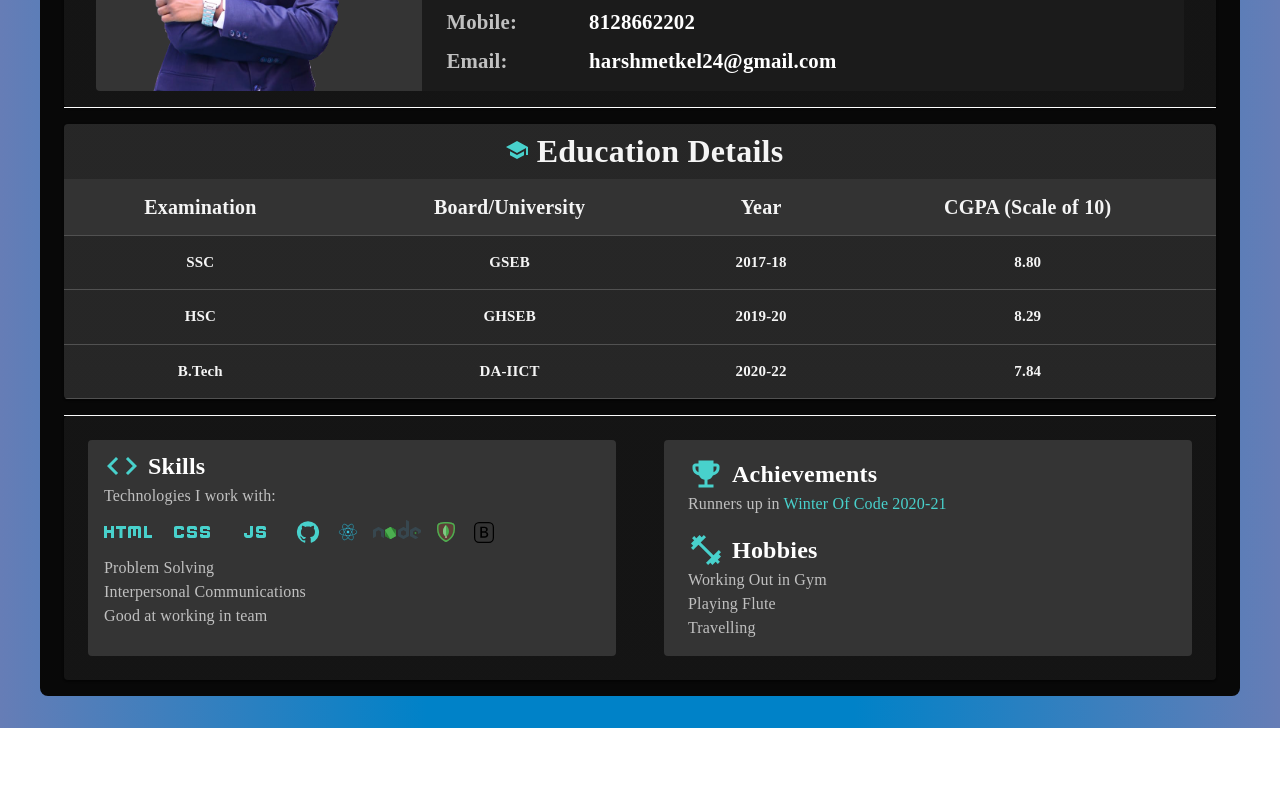
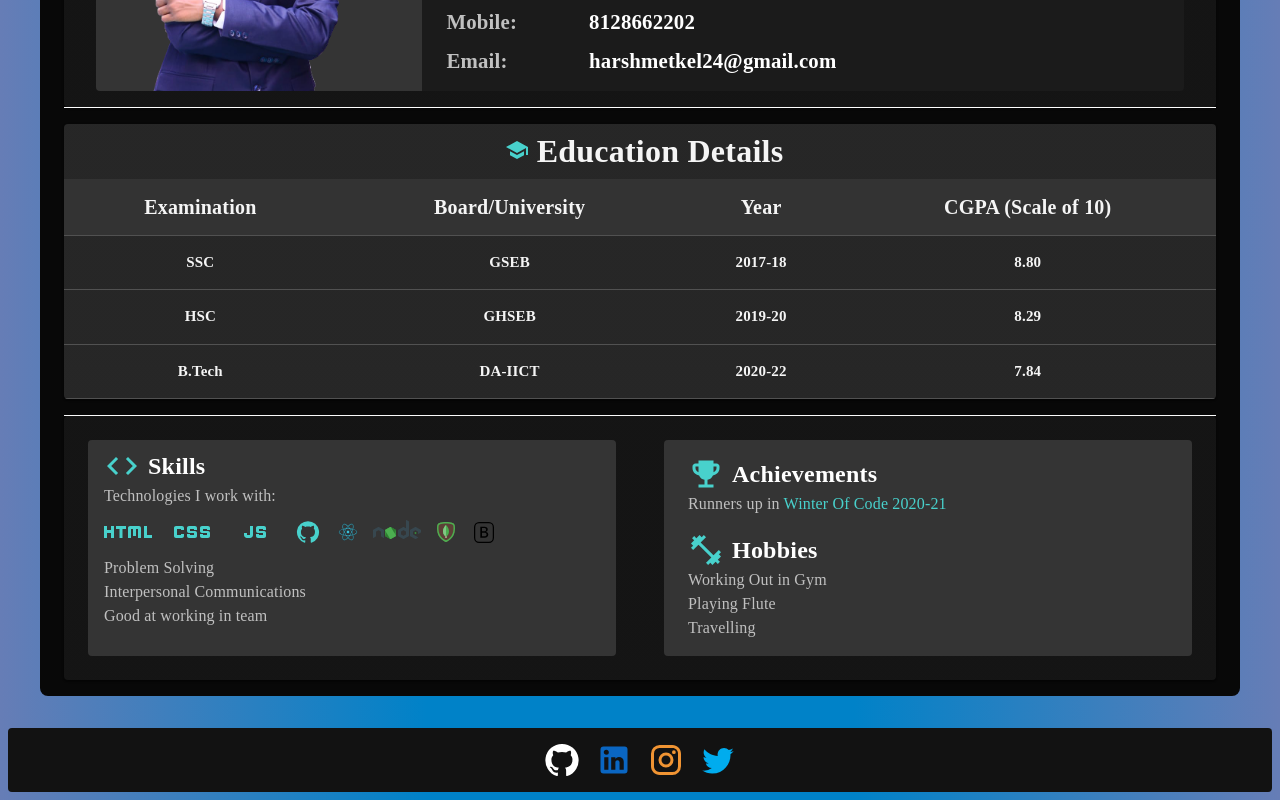
Before and after one commit to harshmetkel24/portfolio, a React (Create React App) app in the folder portfolio/: page / in a window 1280 px wide. Shown: the part 397-1197 px from the top of the page. Before the commit the page ends 1125 px from the top, so only its background shows below. Built offline with nearby package versions, Linux system fonts and the light colour scheme.

Commit message:
Footer component created and also scroll to top feature added to projects page

```diff
--- /dev/null
+++ b/portfolio/src/Components/Footer.js
@@ -0,0 +1,73 @@
+import React from "react";
+
+import { IconButton, Paper } from "@mui/material";
+import { Box } from "@mui/system";
+
+import GitHubIcon from "@mui/icons-material/GitHub";
+import LinkedInIcon from "@mui/icons-material/LinkedIn";
+import InstagramIcon from "@mui/icons-material/Instagram";
+import TwitterIcon from "@mui/icons-material/Twitter";
+
+const IconStyle = {
+  fontSize: "1.5em",
+};
+
+const IconButtonStyle = {
+  height: "2em",
+};
+
+const Footer = () => {
+  return (
+    <>
+      <Paper elevation={0} sx={{ padding: "0.5em 0" }}>
+        <Box sx={{ margin: "auto", width: "fit-content" }}>
+          <IconButton
+            href="https://github.com/harshmetkel24"
+            target="_blank"
+            sx={IconButtonStyle}
+          >
+            <GitHubIcon sx={IconStyle} />
+          </IconButton>
+          <IconButton
+            href="https://www.linkedin.com/in/harshkumar-metkel-9a44731b6"
+            target="_blank"
+            sx={IconButtonStyle}
+          >
+            <LinkedInIcon
+              sx={{
+                ...IconStyle,
+                color: "#0A66C2",
+              }}
+            />
+          </IconButton>
+          <IconButton
+            href="https://www.instagram.com/harshmetkel24/"
+            target="_blank"
+            sx={IconButtonStyle}
+          >
+            <InstagramIcon
+              sx={{
+                ...IconStyle,
+                color: "#f09433",
+                // background:
+                //   "radial-gradient(circle at 30% 107%, #fdf497 0%, #fdf497 5%, #fd5949 45%, #d6249f 60%, #285AEB 90%)",
+                // WebkitBackgroundClip: "text",
+                // backgroundClip: "text",
+                // WebkitTextFillColor: "transparent",
+              }}
+            />
+          </IconButton>
+          <IconButton
+            href="https://twitter.com/harshmetkel24"
+            target="_blank"
+            sx={IconButtonStyle}
+          >
+            <TwitterIcon sx={{ ...IconStyle, color: "#00acee" }} />
+          </IconButton>
+        </Box>
+      </Paper>
+    </>
+  );
+};
+
+export default Footer;
--- /dev/null
+++ b/portfolio/src/Components/ScrollToTopButton.js
@@ -0,0 +1,40 @@
+import React, { useState } from "react";
+
+import { IconButton } from "@mui/material";
+import NavigationIcon from "@mui/icons-material/Navigation";
+
+const ScrollToTopButton = () => {
+  const [visible, setVisible] = useState(false);
+  const toggleVisibility = () => {
+    const scrolled = document.documentElement.scrollTop;
+    console.log(window.innerHeight, scrolled);
+    if (scrolled > 300) {
+      setVisible(true);
+    } else {
+      setVisible(false);
+    }
+  };
+
+  const scrollToTop = () => {
+    window.scrollTo({
+      top: 0,
+      behaviour: "smooth",
+    });
+  };
+
+  window.addEventListener("scroll", toggleVisibility);
+  return (
+    <>
+      {visible && (
+        <IconButton
+          sx={{ position: "fixed", right: "2em", bottom: "1em" }}
+          onClick={scrollToTop}
+        >
+          <NavigationIcon sx={{ fontSize: "1.5em" }} />
+        </IconButton>
+      )}
+    </>
+  );
+};
+
+export default ScrollToTopButton;
--- a/portfolio/src/Pages/ContactMe.js
+++ b/portfolio/src/Pages/ContactMe.js
@@ -10,6 +10,7 @@ import SendIcon from "@mui/icons-material/Send";
 import TypeWriter from "typewriter-effect";
 // importing GraphemeSplitter to split emojis as seperate individual characters
 import GraphemeSplitter from "grapheme-splitter";
+import Footer from "../Components/Footer";
 
 const list = [
   "🙋🏽‍♂️ this side harshmetkel24",
@@ -182,6 +183,7 @@ const ContactMe = () => {
           </Button>
         </Box>
       </Container>
+      <Footer />
     </>
   );
 };
--- a/portfolio/src/Pages/Home.js
+++ b/portfolio/src/Pages/Home.js
@@ -8,6 +8,7 @@ import Navbar from "../Components/Navbar";
 import ProfileCard from "../Components/ProfileCard";
 import EducationTable from "../Components/EducationTable";
 import ExtraDetailsCard from "../Components/ExtraDetailsCard";
+import Footer from "../Components/Footer";
 
 const Home = () => {
   useEffect(() => {
@@ -40,6 +41,7 @@ const Home = () => {
         />
         <ExtraDetailsCard />
       </Container>
+      <Footer />
     </>
   );
 };
--- a/portfolio/src/Pages/Projects.js
+++ b/portfolio/src/Pages/Projects.js
@@ -6,6 +6,8 @@ import GitHubIcon from "@mui/icons-material/GitHub";
 import LiveTvIcon from "@mui/icons-material/LiveTv";
 
 import Navbar from "../Components/Navbar";
+import ScrollToTopButton from "../Components/ScrollToTopButton";
+import Footer from "../Components/Footer";
 
 const useStyles = makeStyles((theme) => ({
   allText: {
@@ -87,10 +89,7 @@ const Projects = () => {
                   </Box>
                   {elem.description &&
                     (elem.description.length >= 50 ? (
-                      <div
-                        // className={classes.allText}
-                        data-full={elem.description}
-                      >
+                      <div data-full={elem.description}>
                         {`${String(elem.description).substr(0, 50)}...`}
                       </div>
                     ) : (
@@ -165,6 +164,8 @@ const Projects = () => {
           })}
         </Grid>
       </Container>
+      <ScrollToTopButton />
+      <Footer />
     </>
   );
 };
```
Also changed, not shown: 7 other files (tests, documents, lock files or other folders).
